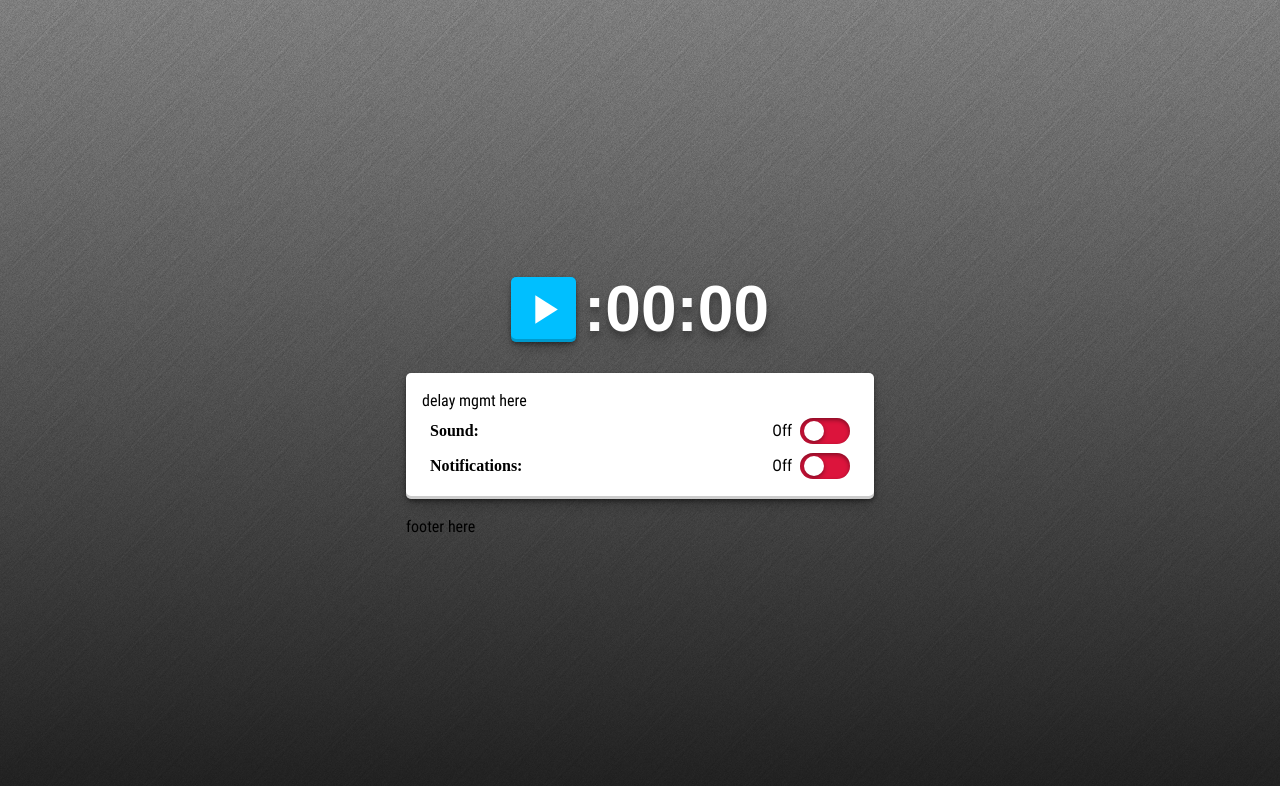
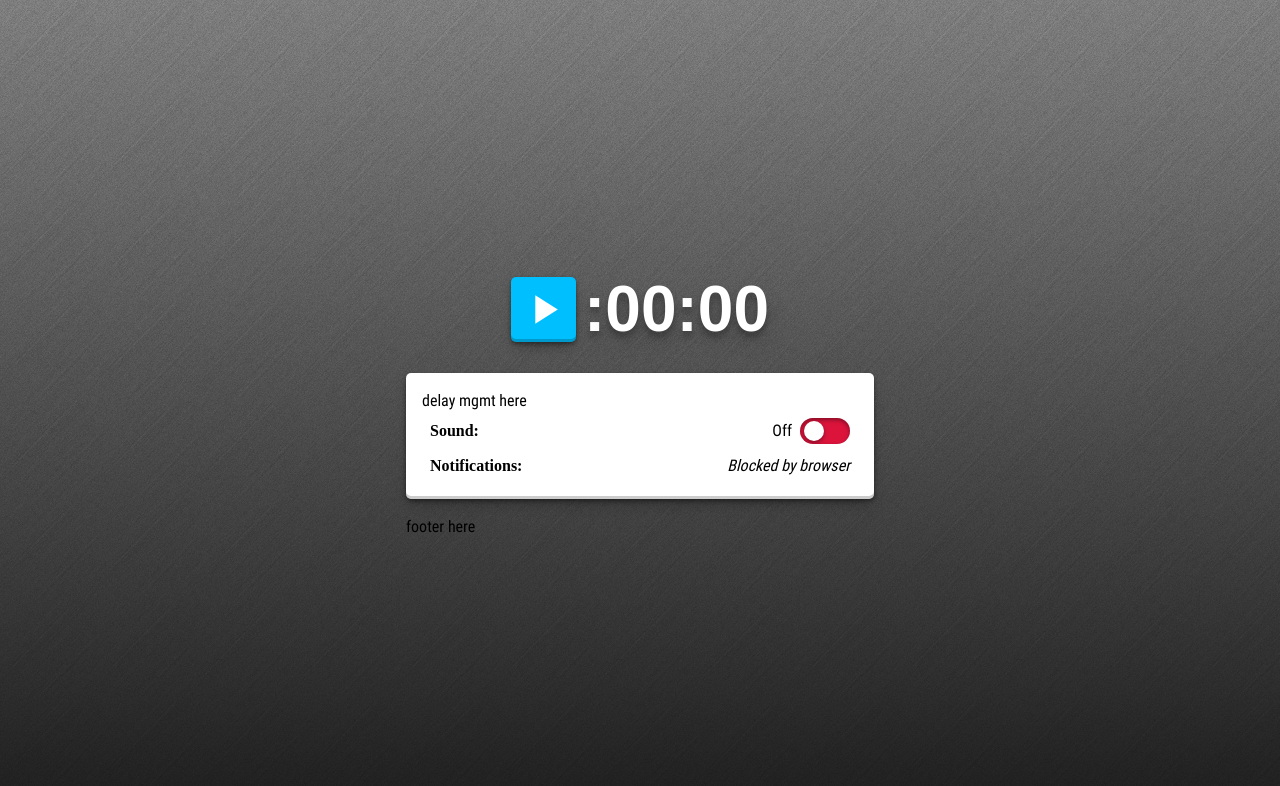
Before and after one commit to endulum/dc-shuffle-clock, a React (Vite) app: page / in a window 1280 px wide. Shown: the top 786 px of the page. Built offline with nearby package versions, Linux system fonts and the light colour scheme; a web font is replaced by a local one.

Commit message:
add notification permission and support to app context
- pull out `useNotifSettings` hook from ignored files
- move permission ask functionality and error catching for it into hook
- add note about checking notification support
- reformat notif mgmt component to display ask button/blocked status

```diff
--- a/src/AppContext.tsx
+++ b/src/AppContext.tsx
@@ -1,19 +1,26 @@
 import { createContext, type ChangeEvent } from 'react';
 
-import { IClockSettings } from './types';
+import { IClockSettings, TNotifPerms, TNotifTypes } from './types';
 import { useClockSettings } from './hooks/useClockSettings';
+import { useNotifState } from './hooks/useNotifSettings';
 
 const AppContext = createContext(
   {} as {
+    // settings
     clockSettings: IClockSettings;
     handleInput: <T extends ChangeEvent<HTMLInputElement | HTMLSelectElement>>(
       event: T
     ) => void;
+    // notifs
+    permission: TNotifPerms;
+    askPermission: () => Promise<void>;
+    support: TNotifTypes;
   }
 );
 
 const AppContextProvider = ({ children }: { children: React.ReactNode }) => {
   const { clockSettings, setClockSettings } = useClockSettings();
+  const { permission, askPermission, support } = useNotifState();
 
   function handleInput<
     T extends ChangeEvent<HTMLInputElement | HTMLSelectElement>
@@ -48,7 +55,9 @@ const AppContextProvider = ({ children }: { children: React.ReactNode }) => {
   }
 
   return (
-    <AppContext.Provider value={{ clockSettings, handleInput }}>
+    <AppContext.Provider
+      value={{ clockSettings, handleInput, permission, askPermission, support }}
+    >
       {children}
     </AppContext.Provider>
   );
--- a/src/assets/styles/main.css
+++ b/src/assets/styles/main.css
@@ -132,6 +132,9 @@ main {
     position: absolute;
     opacity: 0;
   }
+}
+
+.switch:not(.unhoverable) {
   &:has(> input[type='checkbox']:focus),
   &:has(> input[type='checkbox']:focus-visible),
   &:hover {
--- a/src/components/NotifMgmt.tsx
+++ b/src/components/NotifMgmt.tsx
@@ -4,8 +4,8 @@ import { AppContext } from '../AppContext';
 import { SettingSwitch } from './reusable/SettingSwitch';
 
 export function NotifMgmt() {
-  const { clockSettings } = useContext(AppContext);
-  return (
+  const { clockSettings, permission, askPermission } = useContext(AppContext);
+  return permission === 'allowed' ? (
     <SettingSwitch
       setting={{
         id: 'notifsEnabled',
@@ -13,5 +13,25 @@ export function NotifMgmt() {
         checked: clockSettings.notifsEnabled,
       }}
     />
+  ) : (
+    <div className="switch unhoverable flex-row jcspb aic p-05">
+      <span>
+        <b>Notifications:</b>
+      </span>
+
+      <span>
+        {permission === 'unsupported' && <i>Not Supported</i>}
+        {permission === 'blocked' && <i>Blocked by browser</i>}
+        {permission === 'pending' && (
+          <button
+            type="button"
+            title="Request notification permission in order to enable notifications"
+            onClick={askPermission}
+          >
+            Ask permission
+          </button>
+        )}
+      </span>
+    </div>
   );
 }
--- /dev/null
+++ b/src/hooks/useNotifSettings.ts
@@ -0,0 +1,53 @@
+import { useEffect, useState } from 'react';
+import { TNotifPerms, TNotifTypes } from '../types';
+
+export function useNotifState(): {
+  permission: TNotifPerms;
+  askPermission: () => Promise<void>;
+  support: TNotifTypes;
+} {
+  const [permission, setPermission] = useState<TNotifPerms>(() => {
+    // something to keep in mind is the
+    // distinction between window and navigator
+    if (!('Notification' in window) && !('serviceWorker' in navigator))
+      return 'unsupported';
+    if (Notification.permission === 'denied') return 'blocked';
+    if (Notification.permission === 'granted') return 'allowed';
+    return 'pending';
+  });
+
+  const [support, setSupport] = useState<TNotifTypes>(null);
+
+  async function askPermission(): Promise<void> {
+    try {
+      const permission = await Notification.requestPermission();
+      if (permission === 'granted') setPermission('allowed');
+      if (permission === 'denied') setPermission('blocked');
+    } catch (e) {
+      console.warn(e);
+      setPermission('unsupported');
+    }
+  }
+
+  useEffect(() => {
+    if (permission !== 'allowed') return;
+    try {
+      // ok, so my intention is to prioritize the Notification API
+      // and failsafe to the service worker. some mobile browsers
+      // will have (`Notification` in window) be true but throw
+      // an error when a real notification is invoked, hence this.
+      // todo: find a "cleaner" way, because dummy notifs are annoying
+      const notif = new Notification('', { silent: true });
+      setTimeout(() => {
+        notif.close();
+      }, 1);
+      setSupport('browser');
+    } catch (err) {
+      if (err instanceof Error && err.name === 'TypeError') {
+        setSupport('sworker');
+      }
+    }
+  }, []);
+
+  return { permission, askPermission, support };
+}
```
